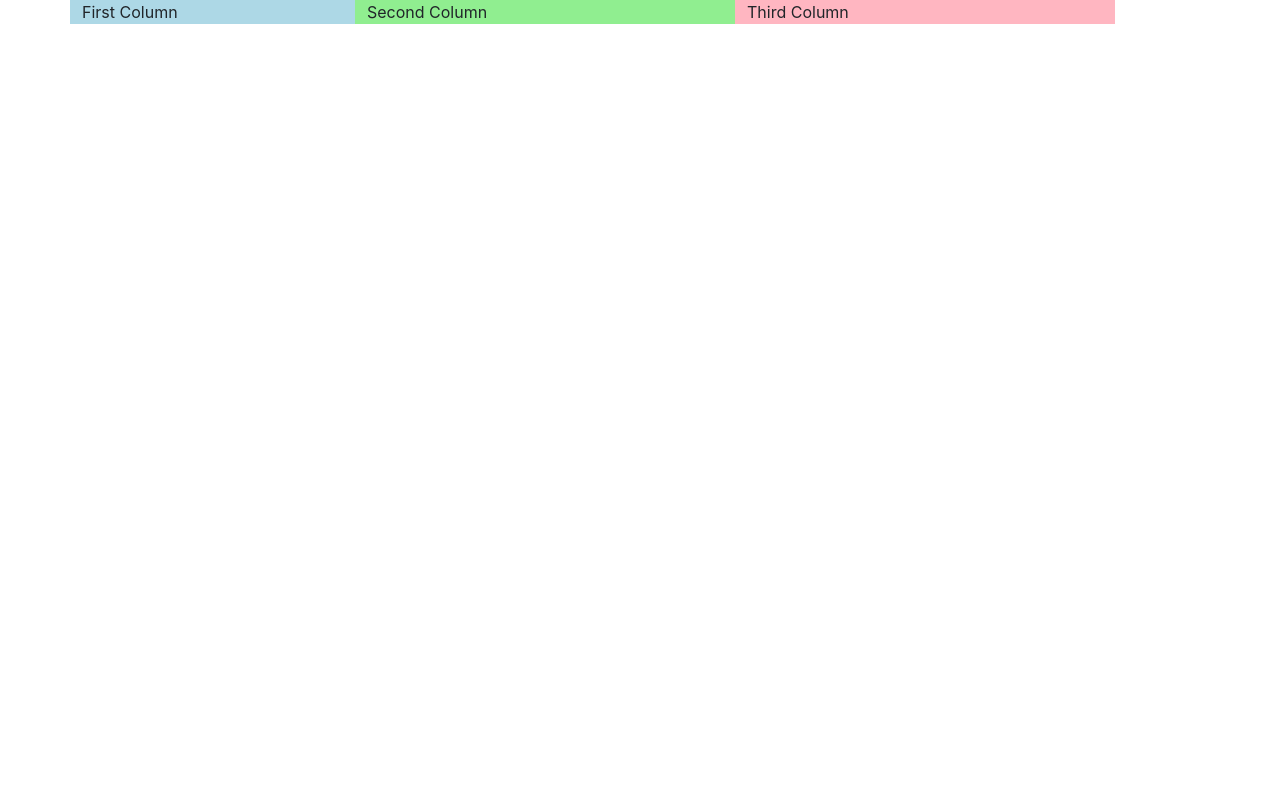
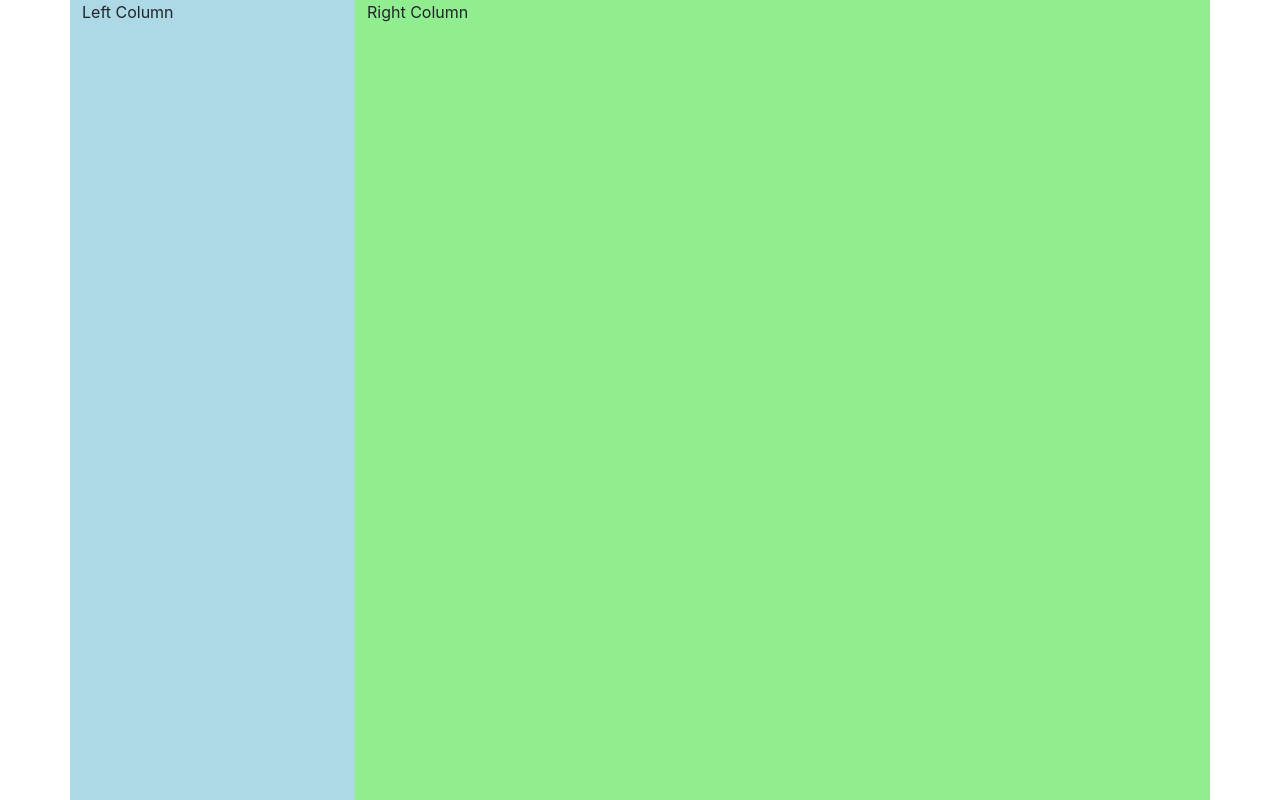
Before and after one commit to coryFinkbeiner/spotter, a React (Create React App) app in the folder client/: page / in a window 1280 px wide. Built offline with nearby package versions, Linux system fonts and the light colour scheme; what spotify-web-api-node would draw is missing.

Commit message:
making progress on switching to two columns

```diff
--- a/client/src/App.js
+++ b/client/src/App.js
@@ -32,17 +32,13 @@ function App() {
   return (
     <Container>
       <Row>
-        <Col xs={3} style={{ backgroundColor: 'lightblue' }}>
-          {/* First Column (24%) */}
-          First Column
+        <Col xs={3} style={{ backgroundColor: 'lightblue', height: '100vh' }}>
+          {/* Left Column (24%) */}
+          Left Column
         </Col>
-        <Col xs={4} style={{ backgroundColor: 'lightgreen' }}>
-          {/* Second Column (38%) */}
-          Second Column
-        </Col>
-        <Col xs={4} style={{ backgroundColor: 'lightpink' }}>
-          {/* Third Column (38%) */}
-          Third Column
+        <Col xs={9} style={{ backgroundColor: 'lightgreen', height: '100vh' }}>
+          {/* Right Column (76%) */}
+          Right Column
         </Col>
       </Row>
     </Container>
```
